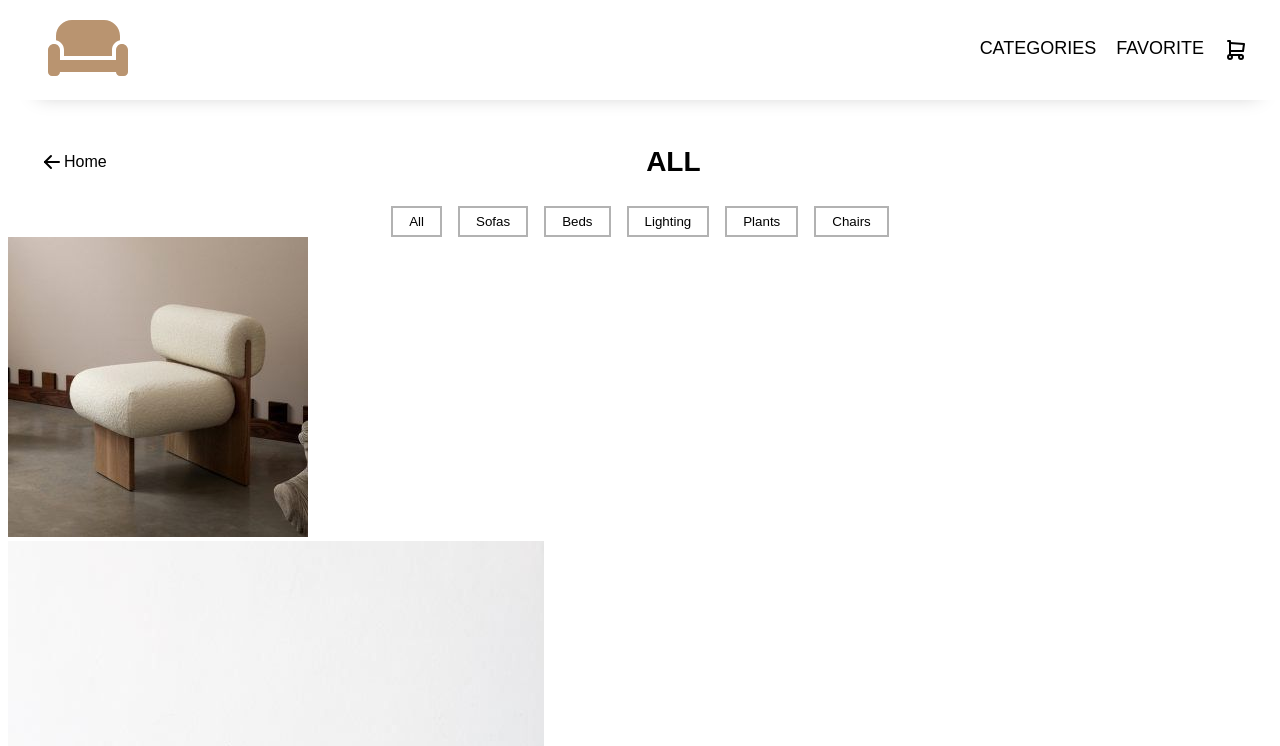
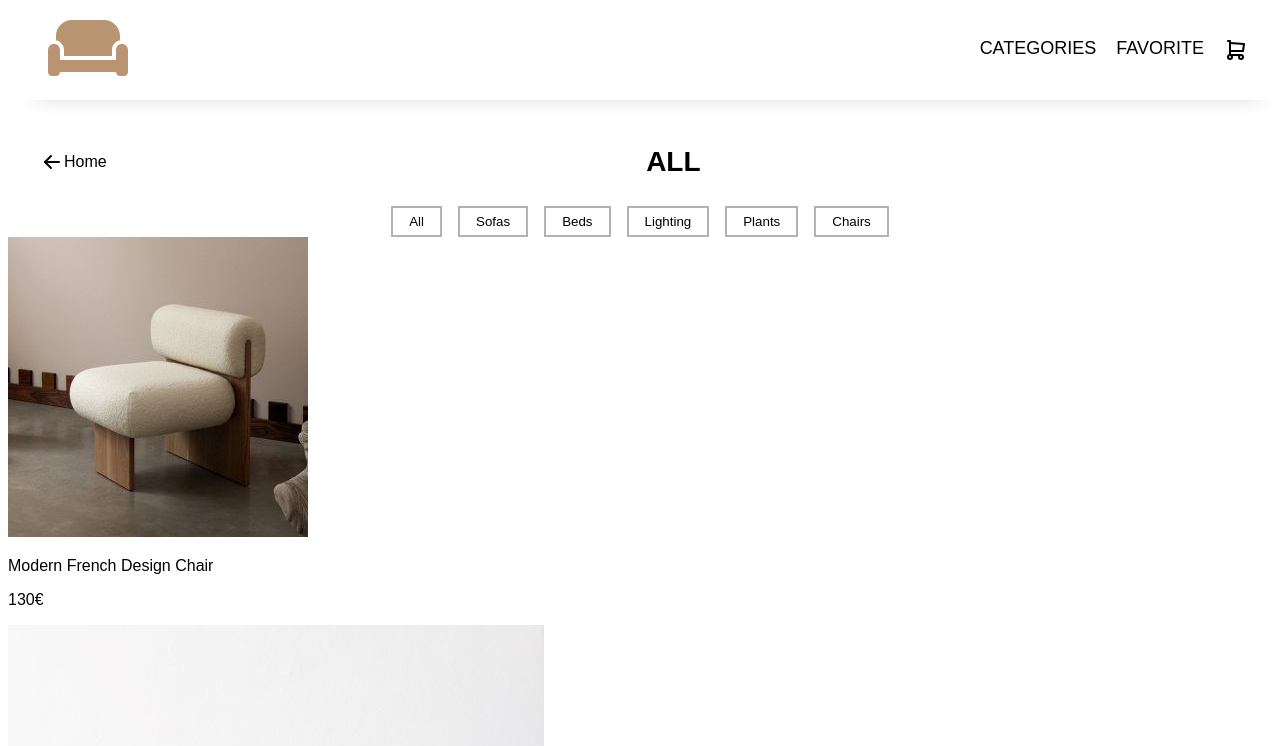
Before and after one commit to mhserrano/e-commerce, a React (Vite) app: page /categories/all in a window 1280 px wide. Shown: the top 746 px of the page. Built offline with nearby package versions, Linux system fonts and the light colour scheme; a web font is replaced by a local one.

Commit message:
Added the products details

```diff
--- a/src/components/SingleCategory/CategoriesItem.jsx
+++ b/src/components/SingleCategory/CategoriesItem.jsx
@@ -1,3 +1,4 @@
+import "../Categories.css";
 import { items } from "../AllData";
 
 function CategoriesItem() {
@@ -17,6 +18,8 @@ function CategoriesItem() {
           return (
             <div className="product" key={item.id}>
               <img src={item.img} alt="product" />
+              <p className="product-description">{item.description}</p>
+              <p className="price">{item.price}€</p>
             </div>
           );
         })}
```
